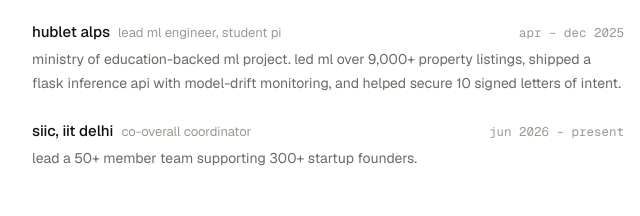
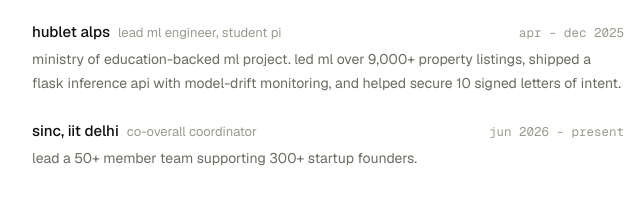
Before and after one commit to vaibhav11123/vaibhav11123.github.io, a plain HTML site: page resume/index.html in a window 1280 px wide. Shown: the part 806-1022 px from the top of the page, 312-952 px from the left. Drawn offline with nearby package versions, Linux system fonts and the light colour scheme.

Commit message:
Fix SINC acronym in resume/index.html

```diff
--- a/resume/index.html
+++ b/resume/index.html
@@ -66,7 +66,7 @@ footer{margin-top:80px;border-top:1px solid var(--border);padding:22px 0 34px;fo
         <p class="p">mongodb-backed job queue with idempotent writes and dynamic proxy rotation; raised job completion and ingestion throughput in benchmark runs.</p></div>
       <div class="item"><div class="ihead"><span class="it">hublet alps<span class="r">lead ml engineer, student pi</span></span><span class="d">apr – dec 2025</span></div>
         <p class="p">ministry of education-backed ml project. led ml over 9,000+ property listings, shipped a flask inference api with model-drift monitoring, and helped secure 10 signed letters of intent.</p></div>
-      <div class="item"><div class="ihead"><span class="it">siic, iit delhi<span class="r">co-overall coordinator</span></span><span class="d">jun 2026 – present</span></div>
+      <div class="item"><div class="ihead"><span class="it">sinc, iit delhi<span class="r">co-overall coordinator</span></span><span class="d">jun 2026 – present</span></div>
         <p class="p">lead a 50+ member team supporting 300+ startup founders.</p></div>
     </section>
 
```
